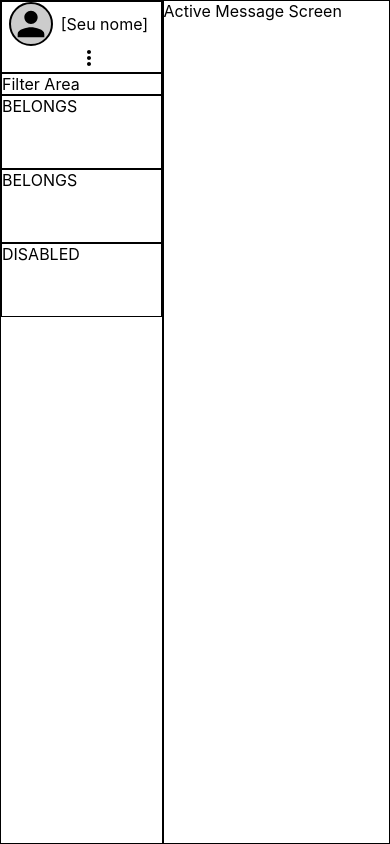
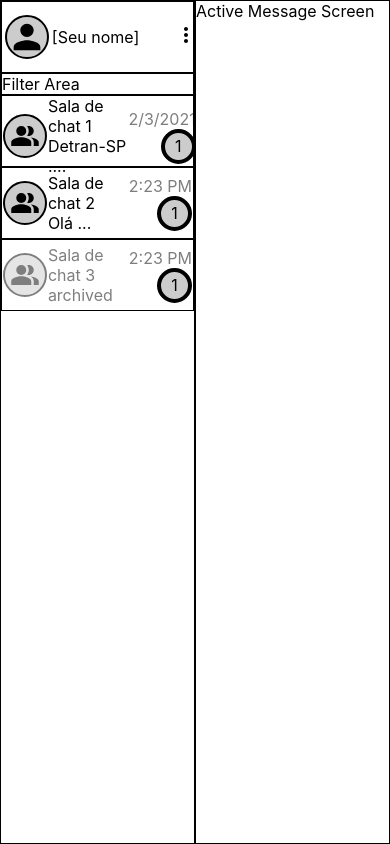
Before and after one commit to MuraraAllan/whats-app-clone, a React (Create React App) app: page / in a window 390 px wide. Built offline with nearby package versions, Linux system fonts and the light colour scheme.

Commit message:
Implement ChatContent Fix MainPage responsiveness and mock

```diff
--- a/src/mocks/chatSessions.js
+++ b/src/mocks/chatSessions.js
@@ -8,6 +8,17 @@ export const chatSessionsMock = [
       { user_id: "3", userName: 'Seu nome' },
     ],
     unreadMessages: 1,
+    lastMessage: {
+      message_id: '1b',
+      inlineButtons: [
+        { label: "Detran-SP - Autenticidade. R$0,20" },
+        { label: "Receita Federal - Antecedentes CPF. R$0,20" },
+        { label: "Polícia Civil SP - Antecedentes. R$ 0,20" },
+        { label: "Ficha de crédito. R$ 0,20" }
+      ],
+      user: { user_id: "2", userName: 'KYC' },
+      timeStamp: 1612367524552,
+    },
     messages: [
       {
         message_id: '1a',
@@ -41,6 +52,16 @@ export const chatSessionsMock = [
       { user_id: "3", userName: 'Seu nome' },
     ],
     unreadMessages: 1,
+    lastMessage: {
+      message_id: '2a',
+      textMessage: "Olá \n Meu nome é Karen, eu sou o robô assistente de cadastro da Intersowa OTC \n Vamos dar início ao seu processo de cadastramento?",
+      inlineButtons: [
+        { label: "Fazer meu Cadastro" },
+        { label: "Informações sobre a Intersowa OTC" },
+      ],
+      user: { user_id: "1", userName: 'Karen' },
+      timeStamp: 1612275839631,
+    },
     messages: [
       {
         message_id: '2a',
@@ -60,7 +81,7 @@ export const chatSessionsMock = [
     participants: [
       { user_id: "1", userName: 'Karen' },
     ],
-    unreadMessages: 5,
+    unreadMessages: 1,
     lastMessage:
     {
       message_id: '3a',
--- a/src/pages/mainpage/MainPage.tsx
+++ b/src/pages/mainpage/MainPage.tsx
@@ -13,13 +13,13 @@ export default function MainPage() {
   return (
     <Grid container direction='row'>
       {/* LEFT AREA CONTAINER */}
-      <FullHeightBorderedContainer direction="column" container xs={5} sm={4} md={4} lg={3} xl={3} >
+      <FullHeightBorderedContainer direction="column" container xs={6} sm={5} md={3} lg={3} xl={2} >
         <UserArea />
         <FilterArea />
         <ChatsArea />
       </FullHeightBorderedContainer>
       {/* RIGHT AREA CONTAINER */}
-      <FullHeightBorderedContainer container xs={7} sm={8} md={8} lg={9} xl={9}>
+      <FullHeightBorderedContainer container xs={6} sm={7} md={9} lg={9} xl={10}>
         <ActiveMessageScreen />
       </FullHeightBorderedContainer>
     </Grid>
--- a/src/pages/mainpage/components/ChatsArea/ChatContent.tsx
+++ b/src/pages/mainpage/components/ChatsArea/ChatContent.tsx
@@ -1,19 +1,66 @@
 import React from 'react'
 import styled from 'styled-components'
+import Grid from '@material-ui/core/Grid';
+import PeopleAltIcon from '@material-ui/icons/PeopleAlt';
 
 import { BorderedContainer } from 'shared/components/BorderedContainer'
-import { useChatSession } from 'pages/mainpage/hooks/ChatSessionsHooks'
+import { CircleContainer } from 'shared/components/CircleContainer';
+import { ChatSession, useChatSession } from 'pages/mainpage/hooks/ChatSessionsHooks'
+import { timeStampToTimeConverter } from 'pages/mainpage/utils/timeStampToTimeConverter';
 
+const findLastMessageChatPreview = (lastMessage: ChatSession['lastMessage']) => {
+  if (lastMessage.textMessage != null) {
+    const breakLine = lastMessage.textMessage.substring(0, 10).indexOf('\n')
+    return breakLine !== -1 ? lastMessage.textMessage.substring(0, breakLine).concat('...')
+      : lastMessage.textMessage.substring(0, 10).concat('...')
+  }
+  if (lastMessage.inlineButtons != null) {
+    return lastMessage.inlineButtons[0].label.substring(0, 10).concat('....')
+  }
+  return null
+}
 
 
 export default function ChatsArea({ session_id, user_id }: { session_id: string, user_id: string }): React.ReactElement {
-  const { userBelongsToSession } = useChatSession(session_id, user_id)
-  const MessageContainer = styled(BorderedContainer)`height: 72px`
+  const { userBelongsToSession, chatSession } = useChatSession(session_id, user_id)
+  const Container = styled(BorderedContainer)`height: 72px`
 
-  console.log('hey there from belongs to', userBelongsToSession, session_id)
+  if (chatSession == null) {
+    return null
+  }
+
   return (
-    <MessageContainer >
-      { userBelongsToSession ? "BELONGS" : "DISABLED"}
-    </MessageContainer>
+    <Container container
+      justify="space-evenly"
+      alignItems="center"
+      direction="row"
+
+    >
+      <CircleContainer lg={3} xl={3} style={{
+        opacity: userBelongsToSession === false ? '50%' : null
+      }}>
+        <PeopleAltIcon style={{ width: '75%', height: '75%' }} />
+      </CircleContainer>
+      <Grid container xs={5} sm={4} md={5} lg={6} xl={6} direction="column"
+        style={{
+          opacity: userBelongsToSession === false ? '50%' : null
+        }}>
+        <span>{chatSession.title}</span>
+        <span>{userBelongsToSession ? findLastMessageChatPreview(chatSession.lastMessage) : 'archived'}</span>
+      </Grid>
+      <Grid container xs={4} sm={5} md={4} lg={3} xl={3}
+        justify="space-evenly"
+        direction="column"
+        alignItems="flex-end"
+      >
+        <span style={{
+          opacity: '50%'
+        }}>{timeStampToTimeConverter(chatSession.lastMessage.timeStamp)}</span>
+        <CircleContainer width="27" height="27" border="4" style={{ opacity: '100%' }}>
+          <span >{chatSession.unreadMessages}</span>
+        </CircleContainer>
+      </Grid>
+    </Container>
+
   )
 }
--- a/src/pages/mainpage/components/ChatsArea/ChatsArea.tsx
+++ b/src/pages/mainpage/components/ChatsArea/ChatsArea.tsx
@@ -6,7 +6,6 @@ import ChatContent from './ChatContent'
 
 export default function ChatsArea() {
   const user = useUser()
-  console.log('hey there from chatsare', user.chatSessions)
   return (
     <>
       {
--- /dev/null
+++ b/src/pages/mainpage/utils/timeStampToTimeConverter.tsx
@@ -0,0 +1,15 @@
+// this is created as an util cause it can be used also to convert date in messages
+// if we want to display them.
+// Layering the converter to the mainPage separates this to be used exclusivelly at mainPage
+// if it were to be shared, we should use an utils on shared area
+
+export const timeStampToTimeConverter = (messageTimestamp: number) => {
+  const messageDate = new Date(messageTimestamp)
+  const now = new Date()
+  const isToday = messageDate.getDate() === now.getDate() && messageDate.getMonth() === now.getMonth() && messageDate.getFullYear() === now.getFullYear()
+
+  if (isToday) {
+    return messageDate.toLocaleString('en-US', { hour: 'numeric', minute: 'numeric', hour12: true })
+  }
+  return messageDate.toLocaleDateString()
+}
--- a/src/shared/components/CircleContainer.tsx
+++ b/src/shared/components/CircleContainer.tsx
@@ -6,12 +6,16 @@ import Grid from '@material-ui/core/Grid'
 interface CricleContainerProps {
   width: number,
   height: number,
-  backgroundColor: string
+  backgroundColor: string,
+  border: number
 }
 
 export const CircleContainer = styled.div`
-border: 2px solid;
+border: ${(p: CricleContainerProps) => p.border ? `${p.border}px solid` : "2px solid"};
 border-radius: 50%;
+display: flex;
+justify-content: center;
+align-items:center;
 background-color: ${(p: CricleContainerProps) => p.backgroundColor ? p.backgroundColor : "#80808066"};
 width : ${(p: CricleContainerProps) => p.width ? `${p.width}px` : "40px"};
 height : ${(p: CricleContainerProps) => p.height ? `${p.height}px` : "40px"};`
```
